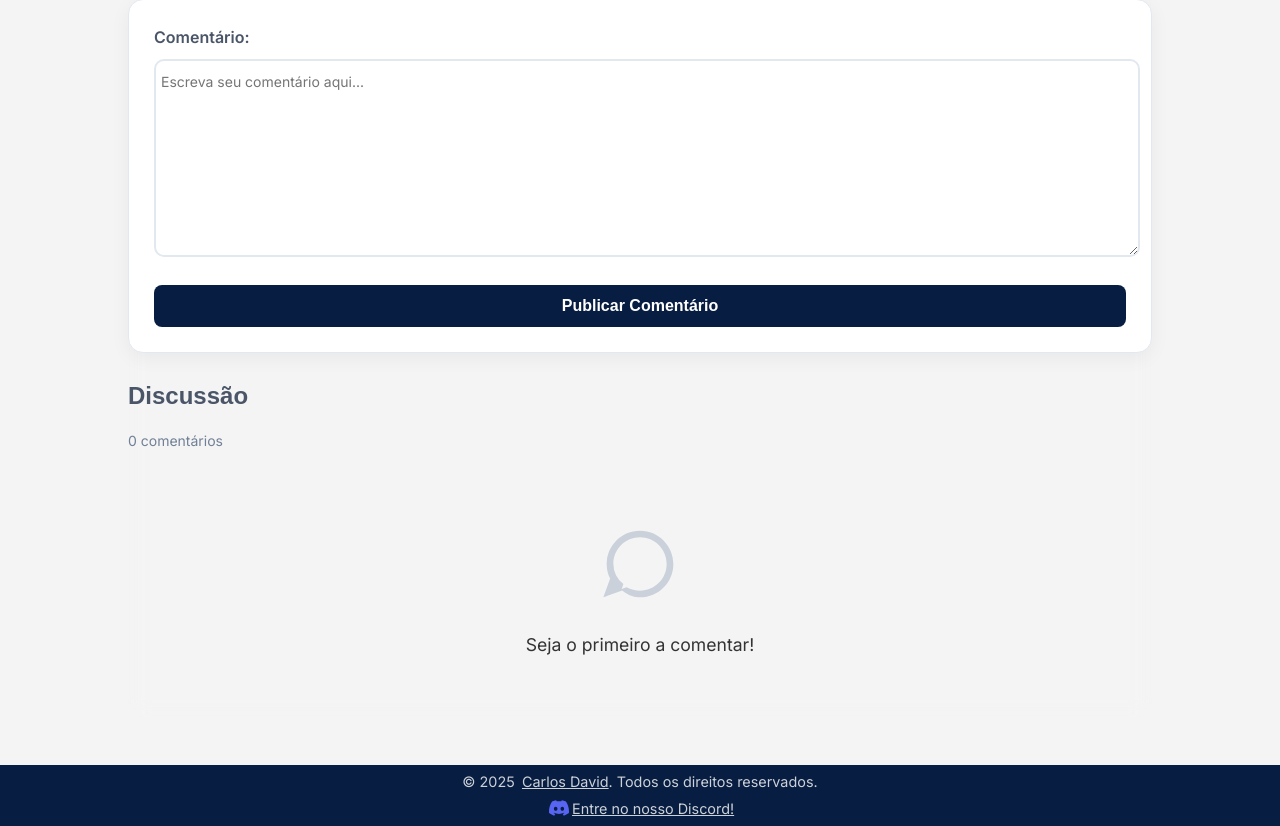
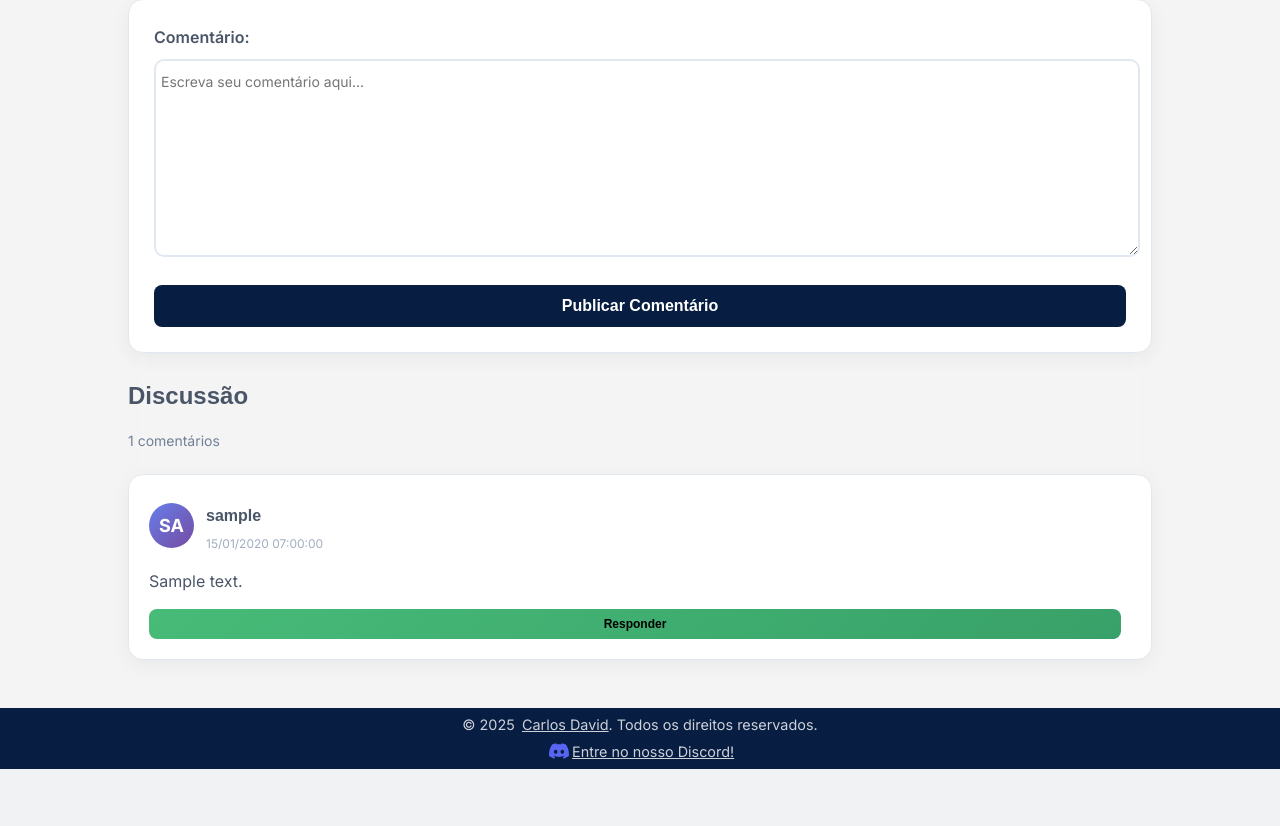
Before and after one commit to dauid64/acompanhador-primeiros-passos-django, a Django app: page /capitulos/exercicio/1/ in a window 1280 px wide. Shown: the part 383-1209 px from the top of the page. After the commit the page ends 1152 px from the top, so only its background shows below. Run offline with Django 5.2, Linux system fonts and the light colour scheme; a user stored in the database is signed in; tables that the repository leaves empty hold one stand-in row (values such as "Sample post").

Commit message:
criacao de comentários ok, ajustar o jquery para ao adicionar novo comentário listar de forma correta

```diff
--- a/capitulos/models.py
+++ b/capitulos/models.py
@@ -27,7 +27,7 @@ class Exercicio(models.Model):
         return f"Exercício {self.id} - {self.capitulo.titulo}"
 
     def get_comentarios(self):
-        return self.comentarios.filter(active=True, parent__isnull=True)
+        return self.comentarios.filter(active=True, parent__isnull=True).select_related('usuario')
 
 class ExercicioUsuario(models.Model):
     class Rating(models.IntegerChoices):
--- a/capitulos/static/capitulos/js/comentarios.js
+++ b/capitulos/static/capitulos/js/comentarios.js
@@ -2,17 +2,152 @@ $(document).ready(function() {
     let comments = [];
     let commentIdCounter = 1;
 
-    // Função para formatar data
-    function formatDate(date) {
-        const options = {
-            year: 'numeric',
-            month: 'long',
-            day: 'numeric',
-            hour: '2-digit',
-            minute: '2-digit'
-        };
-        return date.toLocaleDateString('pt-BR', options);
+    function generateAvatar(name) {
+        return name.split(' ').map(word => word[0]).join('').substring(0, 2);
     }
 
+    // Função para atualizar contador de comentários
+    function updateCommentsCount() {
+        const commentsCountText = $('#commentsCount').text();
+        const commentsCount = parseInt(commentsCountText.replace(" comentários", "").replace(" comentário", "")) || 0;
+        const totalComments = commentsCount + 1;
 
+        $('#commentsCount').text(`${totalComments} ${totalComments === 1 ? 'comentário' : 'comentários'}`);
+    }
+
+    // Função para renderizar comentários
+    function renderComments() {
+        const $commentsList = $('#commentsList');
+
+        let html = '';
+        comments.forEach(comment => {
+            html += `
+                <div class="comment" data-comment-id="${comment.id}">
+                    <div class="comment-header">
+                        <div class="comment-avatar">${generateAvatar(comment.author)}</div>
+                        <div class="comment-info">
+                            <h4>${comment.author}</h4>
+                            <span class="comment-date">${comment.date}</span>
+                        </div>
+                    </div>
+                    <div class="comment-content">${comment.text}</div>
+                    <div class="comment-actions">
+                        <button class="btn btn-small btn-reply" data-comment-id="${comment.id}">Responder</button>
+                    </div>
+                    <div class="reply-form" id="replyForm-${comment.id}">
+                        <div class="form-group">
+                            <label for="replyAuthor-${comment.id}">Nome:</label>
+                            <input type="text" id="replyAuthor-${comment.id}" required placeholder="Digite seu nome">
+                        </div>
+                        <div class="form-group">
+                            <label for="replyText-${comment.id}">Resposta:</label>
+                            <textarea id="replyText-${comment.id}" required placeholder="Escreva sua resposta..."></textarea>
+                        </div>
+                        <button class="btn btn-small btn-reply" onclick="submitReply(${comment.id})">Publicar Resposta</button>
+                        <button type="button" class="btn btn-small btn-cancel" onclick="cancelReply(${comment.id})">Cancelar</button>
+                    </div>
+            `;
+
+            if (comment.replies && comment.replies.length > 0) {
+                html += '<div class="replies">';
+                comment.replies.forEach(reply => {
+                    html += `
+                        <div class="reply">
+                            <div class="comment-header">
+                                <div class="comment-avatar">${generateAvatar(reply.author)}</div>
+                                <div class="comment-info">
+                                    <h4>${reply.author}</h4>
+                                    <span class="comment-date">${reply.date}</span>
+                                </div>
+                            </div>
+                            <div class="comment-content">${reply.text}</div>
+                        </div>
+                    `;
+                });
+                html += '</div>';
+            }
+
+            html += '</div>';
+        });
+
+        $commentsList.html(html);
+        updateCommentsCount();
+    }
+
+    // Função para adicionar comentário
+    function addComment(id, author, text, data) {
+        const comment = {
+            id: id,
+            author: author,
+            text: text,
+            date: data,
+            replies: []
+        };
+        comments.push(comment);
+        renderComments();
+    }
+
+    // Função para adicionar resposta
+    function addReply(commentId, author, text) {
+        const comment = comments.find(c => c.id === commentId);
+        if (comment) {
+            const reply = {
+                id: commentIdCounter++,
+                author: author,
+                text: text,
+                date: new Date()
+            };
+            comment.replies.push(reply);
+            renderComments();
+        }
+    }
+
+    $('#commentForm').on('submit', async function(e) {
+        e.preventDefault();
+        const text = $('#id_body').val().trim();
+
+        if (text) {
+            try {
+                const csrfToken = $("#commentForm input[name='csrfmiddlewaretoken']").val();
+                const response = await fetch("/comentarios/create", {
+                    method: "POST",
+                    headers: {
+                        "X-CSRFToken": csrfToken
+                    },
+                    body: new FormData(this)
+                });
+                if (response.ok) {
+                    const data = await response.json();
+                    addComment(data.id, data.nome_usuario, data.body, data.created_at);
+                    $('#id_body').val('');
+                } else {
+                    console.log("Erro ao enviar comentário:", response.statusText);
+                    alert("Erro ao enviar comentário. Tente novamente.");
+                }
+            } catch (error) {
+                console.log("Erro ao enviar comentário:", error);
+                alert("Erro ao enviar comentário. Tente novamente.");
+            }
+        }
+    });
+
+    // Função para submeter resposta
+    window.submitReply = function(commentId) {
+        const author = $(`#replyAuthor-${commentId}`).val().trim();
+        const text = $(`#replyText-${commentId}`).val().trim();
+
+        if (author && text) {
+            addReply(commentId, author, text);
+            $(`#replyAuthor-${commentId}`).val('');
+            $(`#replyText-${commentId}`).val('');
+            $(`#replyForm-${commentId}`).removeClass('active');
+        }
+    };
+
+    // Função para cancelar resposta
+    window.cancelReply = function(commentId) {
+        $(`#replyAuthor-${commentId}`).val('');
+        $(`#replyText-${commentId}`).val('');
+        $(`#replyForm-${commentId}`).removeClass('active');
+    };
 })
--- a/capitulos/templates/capitulos/pages/detail_exercicio_usuario.html
+++ b/capitulos/templates/capitulos/pages/detail_exercicio_usuario.html
@@ -20,4 +20,5 @@
 {% endblock %}
 
 {% block scripts %}
+<script src="{% static 'capitulos/js/comentarios.js' %}"></script>
 {% endblock %}
--- a/capitulos/templates/capitulos/partials/comentarios.html
+++ b/capitulos/templates/capitulos/partials/comentarios.html
@@ -5,23 +5,52 @@
     </div>
 
     <form class="comment-form" id="commentForm">
+        {% csrf_token %}
         <div class="form-group">
             <label for="{{ comentario_form.body.id_for_label }}">{{ comentario_form.body.label }}</label>
             {{ comentario_form.body }}
         </div>
+        {{ comentario_form.exercicio }}
         <button type="submit" class="btn btn-primary">Publicar Comentário</button>
     </form>
 
     <div class="comments-section">
         <h2 class="section-title">Discussão</h2>
-        <div class="comments-count" id="commentsCount">0 comentários</div>
+        <div class="comments-count" id="commentsCount">{{ comentarios.count }} comentários</div>
         <div id="commentsList">
+            {% for comentario in comentarios %}
+                <div class="comment" data-comment-id="{{ comentario.id }}">
+                    <div class="comment-header">
+                        <div class="comment-avatar">{{ comentario.usuario.username|slice:":2" }}</div>
+                        <div class="comment-info">
+                            <h4>{{ comentario.usuario.username }}</h4>
+                            <span class="comment-date">{{ comentario.created_at|date:"d/m/Y H:i:s" }}</span>
+                        </div>
+                    </div>
+                    <div class="comment-content">{{ comentario.body }}</div>
+                    <div class="comment-actions">
+                        <button class="btn btn-small btn-reply" data-comment-id="{{ comentario.id }}">Responder</button>
+                    </div>
+                    <div class="reply-form" id="replyForm-{{ comentario.id }}">
+                        <div class="form-group">
+                            <input type="text" id="replyAuthor-{{ comentario.id }}" required placeholder="Digite seu nome">
+                        </div>
+                        <div class="form-group">
+                            <label for="replyText-${comment.id}">Resposta:</label>
+                            <textarea id="replyText-${comment.id}" required placeholder="Escreva sua resposta..."></textarea>
+                        </div>
+                        <button class="btn btn-small btn-reply" onclick="submitReply(${comment.id})">Publicar Resposta</button>
+                        <button type="button" class="btn btn-small btn-cancel" onclick="cancelReply(${comment.id})">Cancelar</button>
+                    </div>
+                </div>
+            {% empty %}
                 <div class="empty-state">
                     <svg viewBox="0 0 24 24" fill="currentColor">
                         <path d="M12 2C6.48 2 2 6.48 2 12c0 1.54.36 3.04 1.05 4.36L1 22l5.64-2.05C8.96 21.64 10.46 22 12 22c5.52 0 10-4.48 10-10S17.52 2 12 2zm0 18c-1.4 0-2.76-.35-4.03-1.01L6.5 19.5l.51-1.47A7.893 7.893 0 014 12c0-4.41 3.59-8 8-8s8 3.59 8 8-3.59 8-8 8z"/>
                     </svg>
                     <p>Seja o primeiro a comentar!</p>
                 </div>
+            {% endfor %}
         </div>
     </div>
 </div>
--- a/capitulos/views.py
+++ b/capitulos/views.py
@@ -105,5 +105,6 @@ class ExercicioUsuarioDetailView(DetailView):
 
     def get_context_data(self, **kwargs):
         context = super().get_context_data(**kwargs)
-        context['comentario_form'] = ComentarioForm()
+        context['comentario_form'] = ComentarioForm(initial={'exercicio': self.object.exercicio})
+        context['comentarios'] = self.object.exercicio.get_comentarios()
         return context
--- a/comentarios/forms.py
+++ b/comentarios/forms.py
@@ -5,7 +5,7 @@ from comentarios.models import Comentario
 class ComentarioForm(forms.ModelForm):
     class Meta:
         model = Comentario
-        fields = ['body']
+        fields = ['body', 'exercicio']
         labels = {
             'body': 'Comentário:'
         }
@@ -13,4 +13,5 @@ class ComentarioForm(forms.ModelForm):
             'body': forms.Textarea(attrs={
                 'placeholder': 'Escreva seu comentário aqui...'
             }),
+            'exercicio': forms.HiddenInput()
         }
--- /dev/null
+++ b/comentarios/urls.py
@@ -0,0 +1,9 @@
+from django.urls import path
+
+from comentarios.views import ComentariosCreateView
+
+app_name = 'comentarios'
+
+urlpatterns = [
+    path("create", ComentariosCreateView.as_view(), name="create"),
+]
--- a/project/urls.py
+++ b/project/urls.py
@@ -25,6 +25,7 @@ urlpatterns = [
     path("", include("authentication.urls")),
     path("capitulos/", include("capitulos.urls")),
     path("prose/", include("prose.urls")),
+    path("comentarios/", include("comentarios.urls")),
 ]
 
 urlpatterns += debug_toolbar_urls()
```
Also changed, not shown: comentarios/views.py (+20 -2 lines). Lines whose indentation alone changed are shown as unchanged.
